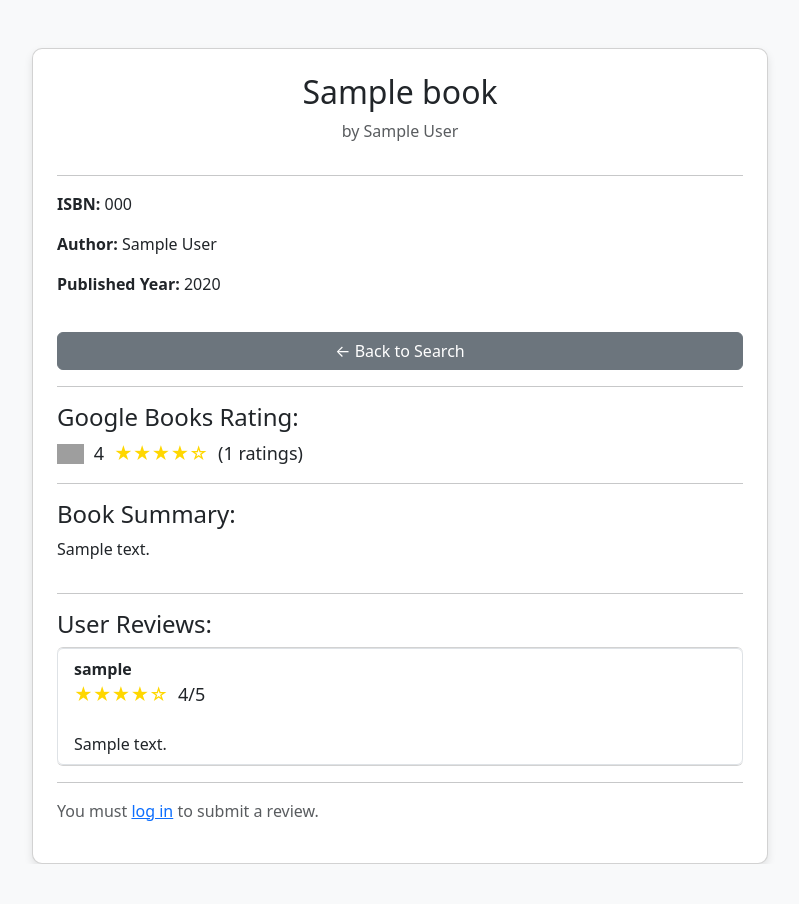
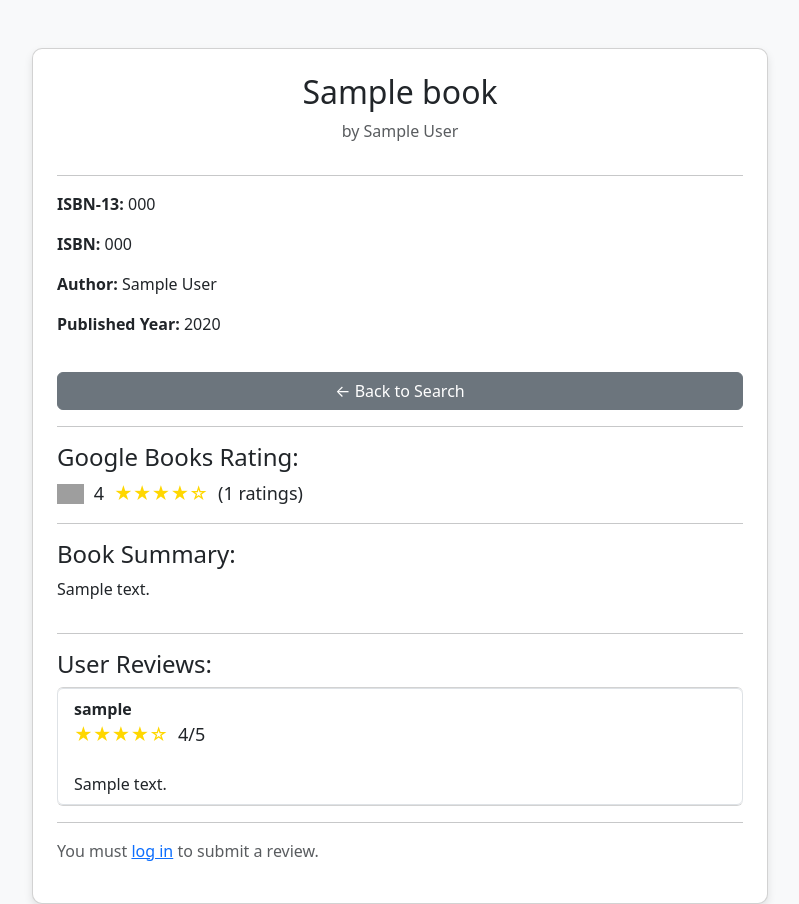
Before and after one commit to sujoyduttajad/ENGO_651_Lab, a Flask app: template Lab_1/templates/book.html in a window 1280 px wide. Shown: the whole page, without its empty margins (240-1039 px from the left). Before the commit the page ends 864 px from the top, so only its background shows below. Run offline with Flask 3, Linux system fonts and the light colour scheme; the template is opened without the code that fills it: most values are stand-ins (such as "Sample title", 1, 10 or a date in 2020); grey boxes are pictures that could not be loaded.

Commit message:
Included isbn_13

```diff
--- a/Lab_1/templates/book.html
+++ b/Lab_1/templates/book.html
@@ -46,6 +46,7 @@
                 <hr>
 
                 <div class="book-info">
+                    <p><strong>ISBN-13:</strong> {{ book.google_data.isbn_13 if book.google_data.isbn_13 else 'Not available' }}</p>
                     <p><strong>ISBN:</strong> {{ book.isbn }}</p>
                     <p><strong>Author:</strong> {{ book.author }}</p>
                     <p><strong>Published Year:</strong> {{ book.year }}</p>
```
